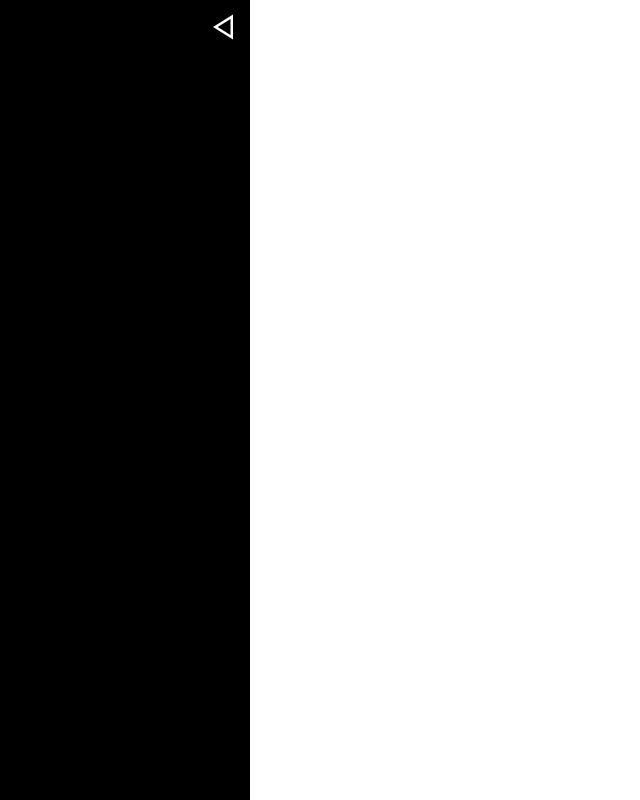
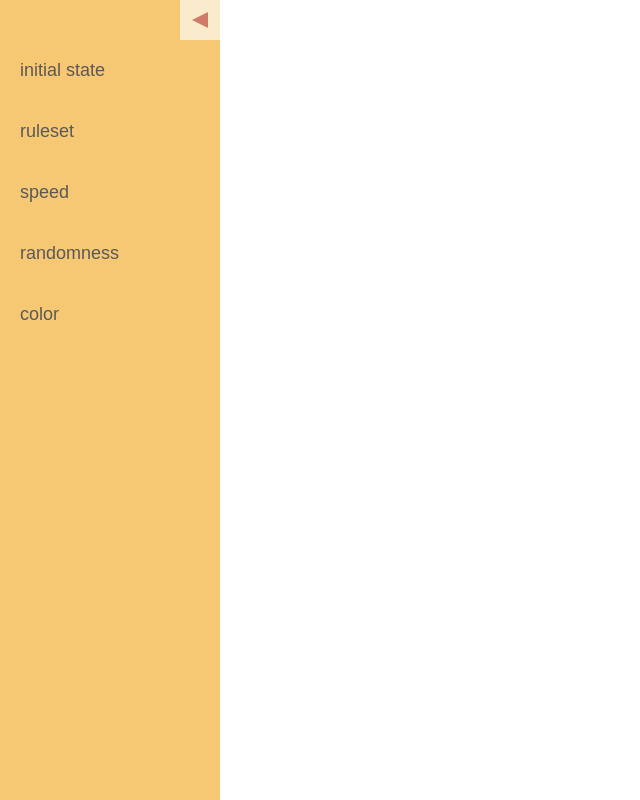
Before and after one commit to jdobrowner/automaton-2, a Svelte app: page / in a window 1280 px wide. Shown: the whole page, without its empty margins (0-640 px from the left). Built offline with nearby package versions, Linux system fonts and the light colour scheme; a web font is replaced by a local one.

Commit message:
cotrols wip

```diff
--- a/src/components/Controls.svelte
+++ b/src/components/Controls.svelte
@@ -1,36 +1,58 @@
 <script>
-  import Icon from "./icon/Icon.svelte";
-  import Triangle from "./icon/paths/Triangle.svelte";
+  import { colors } from '../stores/SettingsStores';
 
   let minimized = false;
 </script>
 
-<div class="container" class:minimized>
-  <div class="triangle-container" on:click={() => (minimized = !minimized)}>
-    <Icon><Triangle /></Icon>
+<div class="container" class:minimized style="background-color:{$colors[1]};color:{$colors[3]}">
+  <div class="triangle-container" on:click={() => (minimized = !minimized)} style="background-color:{$colors[0]}">
+    <svg height="20" width="20">
+      <path d="M18 2 L2 10 L18 18 Z" fill={$colors[2]} />
+    </svg>
   </div>
+  <div class="overflow-hidden">
+    <div class="subcontainer">
+      <h3>initial state</h3>
+      <h3>ruleset</h3>
+      <h3>speed</h3>
+      <h3>randomness</h3>
+      <h3>color</h3>
+    </div>
+</div>
 </div>
 
 <style lang="scss">
   .container {
+    position: relative;
     height: 100%;
-    width: 250px;
-    background-color: black;
+    width: 220px;
     transition: width 0.6s ease;
-    display: flex;
-    flex-direction: column;
+    // overflow: hidden;
   }
   .minimized {
-    width: 45px;
+    width: 0;
     .triangle-container {
-      transform: rotate(90deg);
+      transform: rotate(180deg);
+      right: -40px;
     }
   }
+  .overflow-hidden {
+    overflow: hidden;
+  }
+  .subcontainer {
+    width: 220px;
+    padding: 20px;
+    padding-top: 40px;
+  }
   .triangle-container {
-    align-self: flex-end;
-    width: fit-content;
-    margin: 10px;
-    transform: rotate(270deg);
+    position: absolute;
+    right: 0;
+    width: 40px;
+    height: 40px;
+    display: flex;
+    align-items: center;
+    justify-content: center;
+    transform: rotate(0deg);
     transition: 0.6s;
     cursor: pointer;
   }
```
